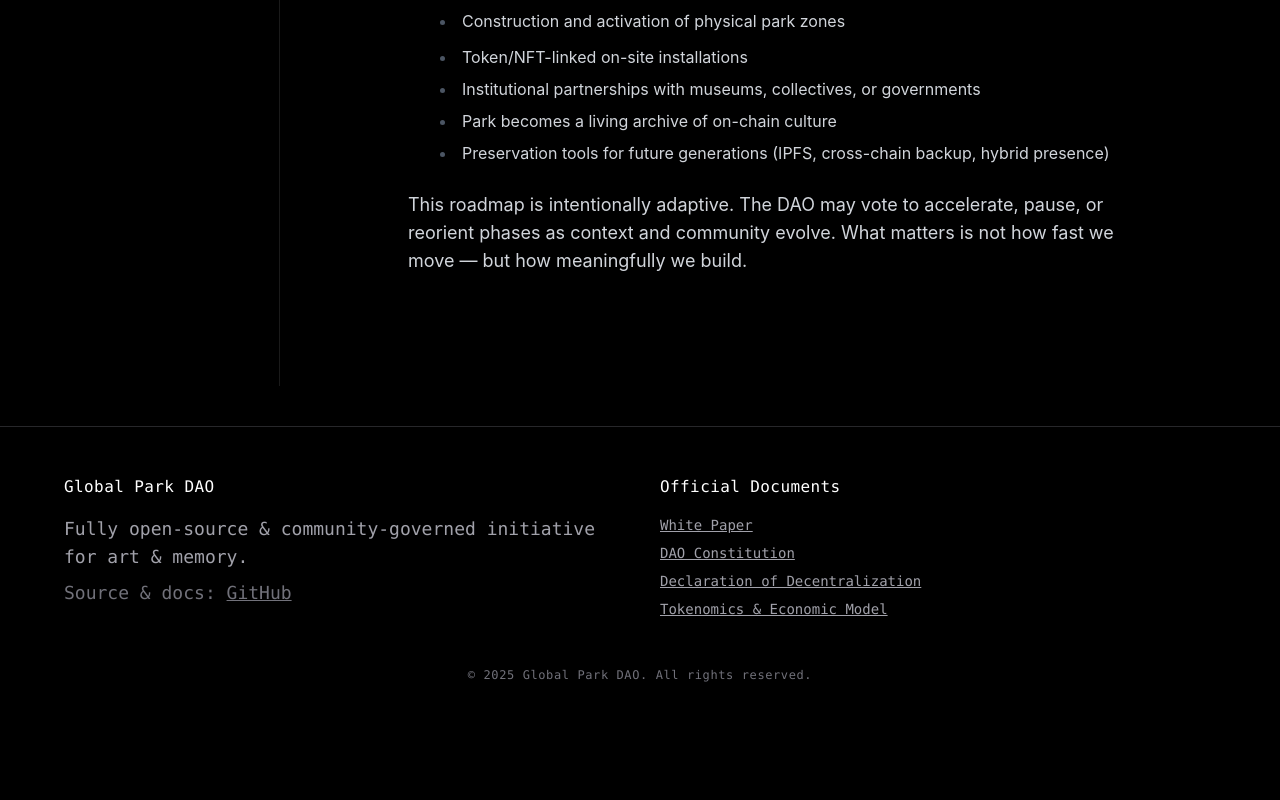
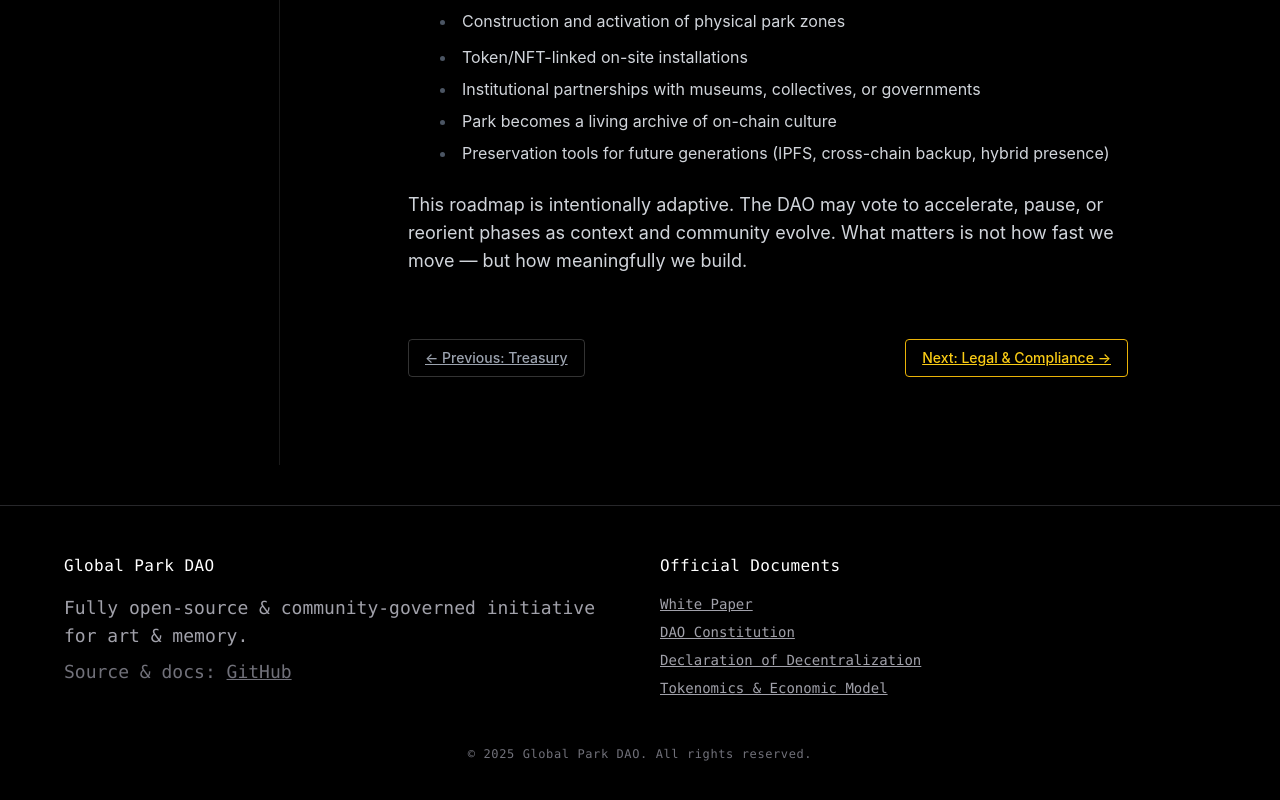
Before and after one commit to GPARKPRO/globalpark-site, a Next.js app: page /docs/white-paper/roadmap in a window 1280 px wide. Shown: the part 1245-2045 px from the top of the page. Before the commit the page ends 1976 px from the top, so only its background shows below. Built offline with nearby package versions, Linux system fonts and the light colour scheme.

Commit message:
Update page.tsx

```diff
--- a/app/docs/white-paper/roadmap/page.tsx
+++ b/app/docs/white-paper/roadmap/page.tsx
@@ -1,4 +1,5 @@
 import { Metadata } from 'next';
+import Link from 'next/link';
 
 export const metadata: Metadata = {
   title: 'Roadmap | GlobalPark',
@@ -62,6 +63,20 @@ export default function RoadmapPage() {
         This roadmap is intentionally adaptive. The DAO may vote to accelerate, pause, or reorient phases
         as context and community evolve. What matters is not how fast we move — but how meaningfully we build.
       </p>
+      <div className="mt-16 flex justify-between items-center gap-4 text-sm">
+  <Link
+    href="/docs/white-paper/treasury"
+    className="text-gray-400 hover:text-white border border-white/20 px-4 py-2 rounded"
+  >
+    ← Previous: Treasury
+  </Link>
+  <Link
+    href="/docs/white-paper/legal"
+    className="text-yellow-400 hover:bg-yellow-400 hover:text-black border border-yellow-500 px-4 py-2 rounded transition"
+  >
+    Next: Legal & Compliance →
+  </Link>
+</div>
     </main>
   );
 }
```
